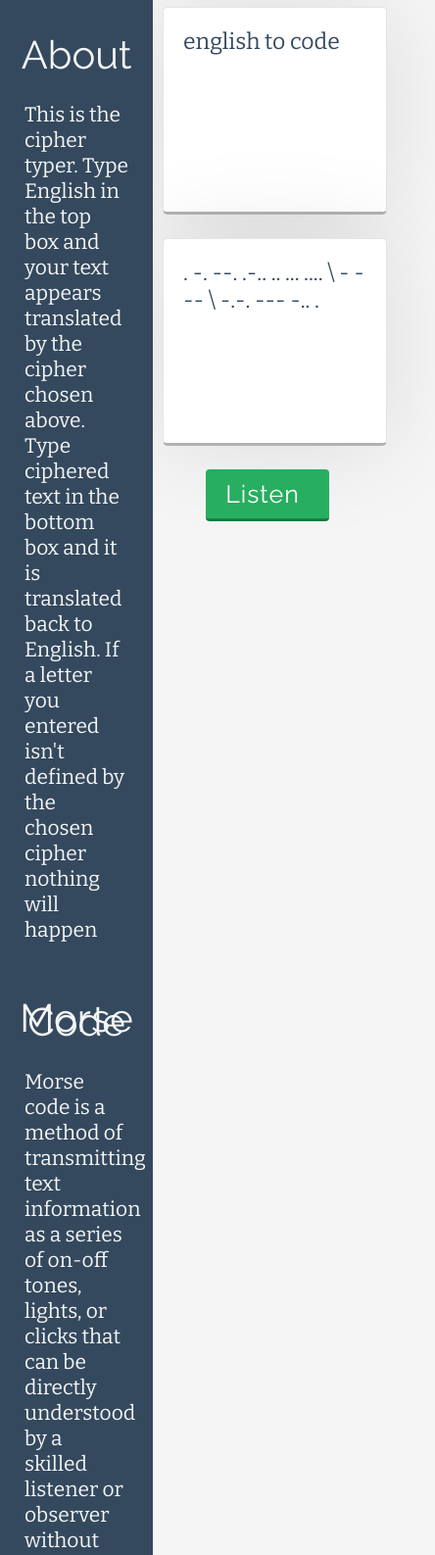
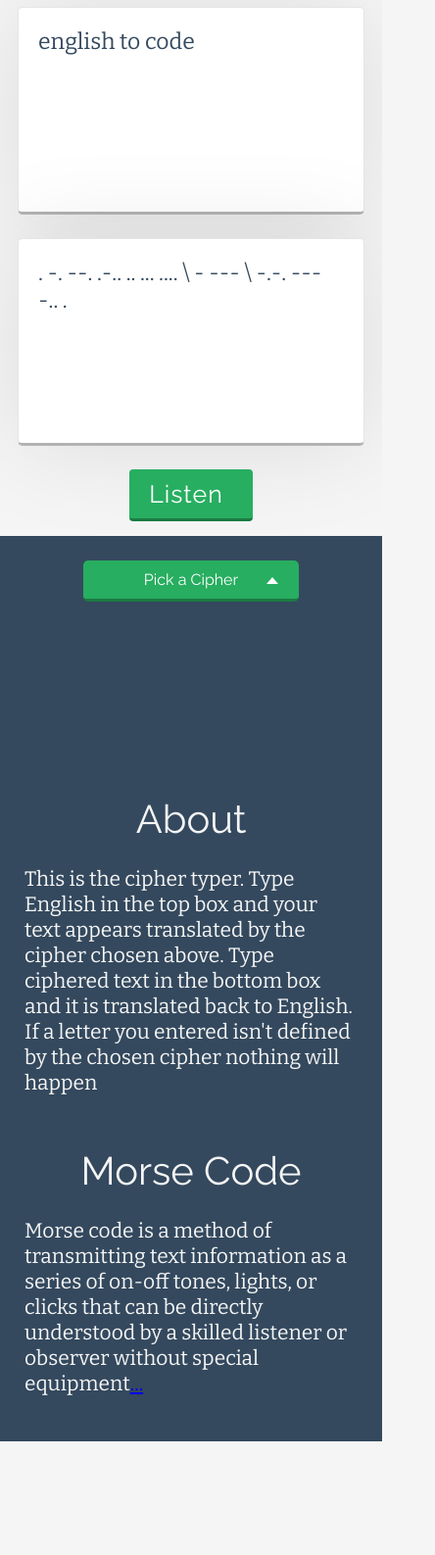
Before and after one commit to jacksonhenry3/Cipher_Typer, a plain HTML site: page index.html in a window 390 px wide. Shown: the part 233-1820 px from the top of the page at 98% size, 444 px wide, since content can reach past the window. After the commit the page ends 1704 px from the top, so only its background shows below. Drawn offline with nearby package versions, Linux system fonts and the light colour scheme.

Commit message:
added mobile layout

```diff
--- a/Styles/Sass/dropDownMenu.scss
+++ b/Styles/Sass/dropDownMenu.scss
@@ -1,5 +1,6 @@
 .menu
 {
+	margin-top:25px;
 	font-family:$titleFont;
 	display: inline-block;
 	position: relative;
--- a/temp.css
+++ b/Styles/Sass/layout.scss
@@ -1,10 +1,6 @@
-
 #options
 {
-	padding-top: 25px;
 	background-color: #34495e;
-	/*background-color: rgba(0,0,0,.2);*/
-
 	float: left;
 	position: absolute;
 	top:0px;
@@ -13,10 +9,13 @@
 }
 #main
 {
-	/*background-color: red;*/
+	// overflow-y:scroll;
+	// padding-left:40%;
+}
+#translator
+{
 	padding-left:40%;
 }
-
 
 #about
 {
@@ -36,21 +35,8 @@
 		width:514px;
 	}
 
-	#main
+	#translator
 	{
 		padding-left: 514px;
 	}
 }
-
-/*@media(max-width: 700px){
-	#options
-	{
-		width: 100%;
-	}
-}
-
-body
-{
-	position: absolute;
-	top:0px;
-}*/
--- a/Styles/Sass/main.scss
+++ b/Styles/Sass/main.scss
@@ -1,5 +1,7 @@
 @import 'reset';
 @import 'colorsAndFonts';
+@import 'layout';
+@import 'textArea';
 @import 'dropDownMenu';
 @import 'button';
 @import 'mobile';
--- a/Styles/Sass/mobile.scss
+++ b/Styles/Sass/mobile.scss
@@ -1,4 +1,4 @@
-@media(max-width: 500px){
+@media(max-width: 620px){
 	textarea{
 		min-width: 0px;
 		width:85%;
@@ -14,4 +14,25 @@
 		margin-top: 10px;
 		margin-bottom:15px;
 	}
+	#main
+	{
+		position: absolute;
+		top:0px;
+		width:100%;
+		float:left;
+		padding-left: 0px;
+	}
+
+	#options
+	{
+		width:100%;
+		position: absolute;
+		top:100%;
+		float: none;
+	}
+
+	#translator
+	{
+		padding-left: 0;
+	}
 }
--- a/Styles/Sass/textArea.scss
+++ b/Styles/Sass/textArea.scss
@@ -1,7 +1,7 @@
 textarea
 {
 	// min-width: 400px;
-	// max-width: 800px;
+	max-width: 500px;
 	display: inline-block;
 	border: 1px solid $dark;
 	border-bottom:3px solid $darker;
--- a/index.html
+++ b/index.html
@@ -10,12 +10,12 @@
 	<!-- <link href='http://fonts.googleapis.com/css?family=Inika' rel='stylesheet' type='text/css'> -->
 	<!-- <link href='http://fonts.googleapis.com/css?family=Open+Sans' rel='stylesheet' type='text/css'> -->
 	<link rel='stylesheet' href='Styles/Sass/main.css'>
-	<link rel='stylesheet' href='temp.css'>
+	<!-- <link rel='stylesheet' href='temp.css'> -->
 	<script type="text/javascript" src = 'drop.js'></script>
 </head>
 <body>
 
-<div id = 'options'>
+<!-- <div id = 'options'>
 	<ul id = 'cipherChoser' class="menu" onclick = "openClose(this)">
 	    <li >
 	      <span class = 'title' >Pick a Cipher</span>
@@ -46,19 +46,55 @@
 		</p>
 	</div>
 	</div>
-</div>
+</div> -->
 
 
 <div id = 'main'>
-	<h1>Cipher<span class = 'thin green'> Typer</span></h1>
+
+	<div id = 'options'>
+		<ul id = 'cipherChoser' class="menu" onclick = "openClose(this)">
+		    <li >
+		      <span class = 'title' >Pick a Cipher</span>
+
+		        <ul class="sub-menu">
+		            <li onclick = "morseClick()">
+		                Morse Code
+		            </li>
+		            <li onclick = "shiftClick()">
+		                Shift Cipher
+		            </li>
+		            <li>
+		                Rolling (coming soon)
+		            </li>
+		            <li>
+		                Vigen&eacute;re (coming soon)
+		            </li>
+		        </ul>
+		    </li>
+		</ul>
+		<div id = 'about'>
+			<h2>About</h2>
+			<p>This is the cipher typer. Type English in the top box and your text appears translated by the cipher chosen above. Type ciphered text in the bottom box and it is translated back to English. If a letter you entered isn't defined by the chosen cipher nothing will happen</p>
+
+		<div id = 'cipherDesc'>
+			<h2>Morse Code</h2>
+			<p>Morse code is a method of transmitting text information as a series of on-off tones, lights, or clicks that can be directly understood by a skilled listener or observer without special equipment<a href = 'http://en.wikipedia.org/wiki/Morse_code'>...</a>
+			</p>
+		</div>
+		</div>
+	</div>
+
+	<div id = 'translator'>
+		<h1>Cipher<span class = 'thin green'> Typer</span></h1>
 
 
 
-	<textarea id="english" rows="6">english to code</textarea>
+		<textarea id="english" rows="6">english to code</textarea>
 
-	<textarea id="code" rows="6"></textarea>
-	<br>
-	<button type="button" id = 'listenButton' onclick="listen()">Listen</button>
+		<textarea id="code" rows="6"></textarea>
+		<br>
+		<button type="button" id = 'listenButton' onclick="listen()">Listen</button>
+	</div>
 </div>
 
 
```
Also changed, not shown: Styles/Sass/main.css.
